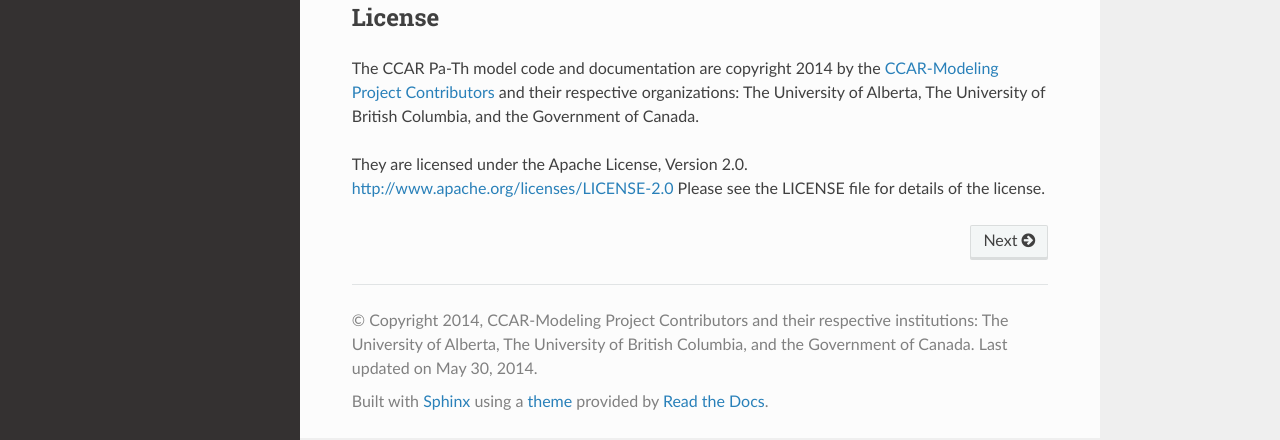
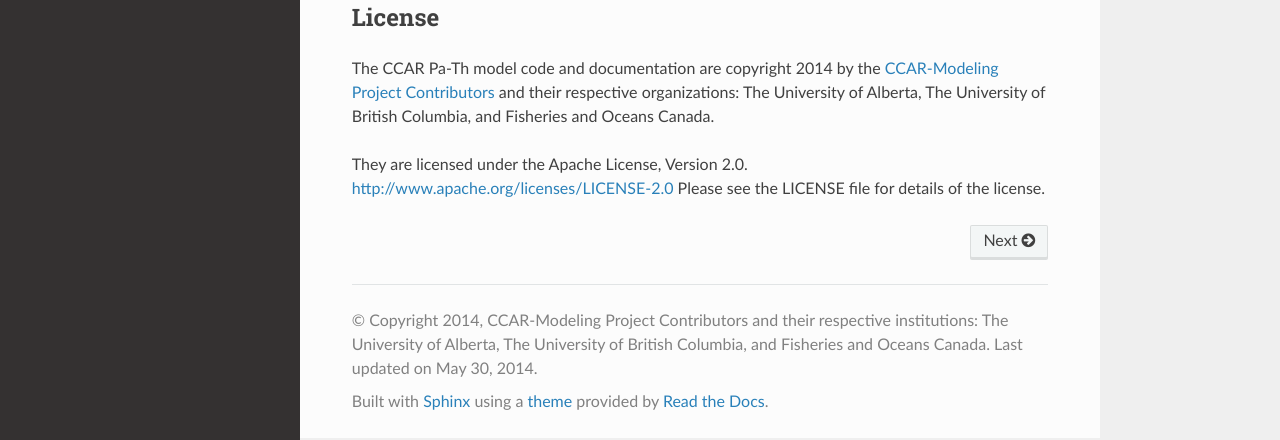
Before and after one commit to UBC-MOAD/pa-th-simple, a Sphinx documentation site: the page built from docs/index.rst, in a window 1280 px wide. Shown: the part 351-791 px from the top of the page. Built offline with Sphinx 7.4.7 and the Read the Docs theme 2.0.0, drawn with Linux system fonts in a browser that asks for light colours.

Commit message:
Change a copyright holder to Fisheries and Oceans Canada.

```diff
--- a/README.rst
+++ b/README.rst
@@ -11,7 +11,7 @@ Documentation for the model is included in the ``docs/`` directory and is render
 License
 =======
 
-The CCAR Pa-Th model code and documentation are copyright 2014 by the `CCAR-Modeling Project Contributors`_ and their respective organizations: The University of Alberta, The University of British Columbia, and the Government of Canada.
+The CCAR Pa-Th model code and documentation are copyright 2014 by the `CCAR-Modeling Project Contributors`_ and their respective organizations: The University of Alberta, The University of British Columbia, and Fisheries and Oceans Canada.
 
 They are licensed under the Apache License, Version 2.0.
 http://www.apache.org/licenses/LICENSE-2.0
--- a/docs/conf.py
+++ b/docs/conf.py
@@ -47,7 +47,7 @@ copyright = (
     'and their respective institutions: '
     'The University of Alberta, '
     'The University of British Columbia, '
-    'and the Government of Canada'
+    'and Fisheries and Oceans Canada'
 )
 
 # The version info for the project you're documenting, acts as replacement for
--- a/docs/license_description.txt
+++ b/docs/license_description.txt
@@ -1,7 +1,7 @@
 License
 =======
 
-The CCAR Pa-Th model code and documentation are copyright 2014 by the `CCAR-Modeling Project Contributors`_ and their respective organizations: The University of Alberta, The University of British Columbia, and the Government of Canada.
+The CCAR Pa-Th model code and documentation are copyright 2014 by the `CCAR-Modeling Project Contributors`_ and their respective organizations: The University of Alberta, The University of British Columbia, and Fisheries and Oceans Canada.
 
 They are licensed under the Apache License, Version 2.0.
 http://www.apache.org/licenses/LICENSE-2.0
```
Also changed, not shown: prelim-model/README.md, 1 other file.
